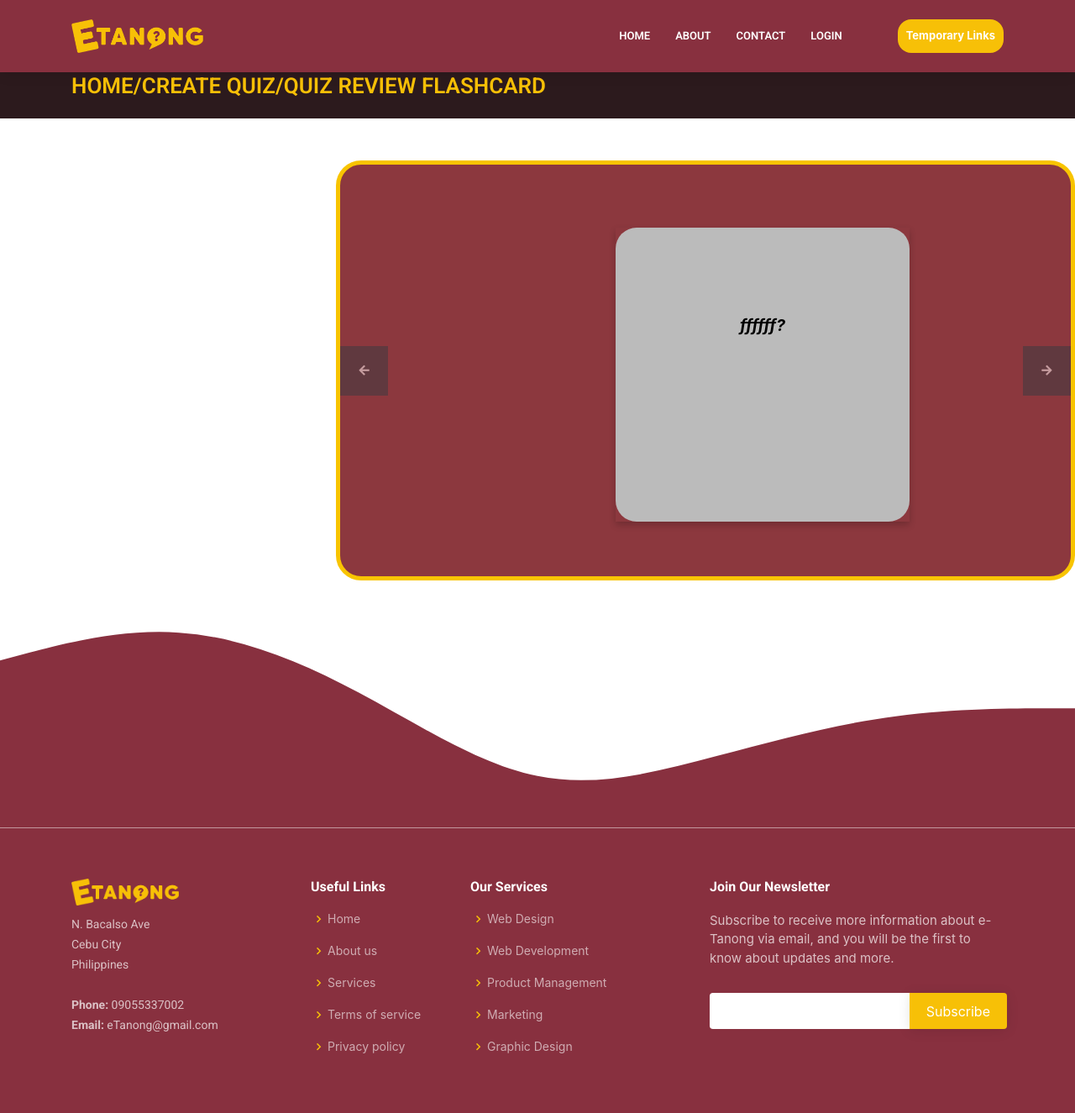
After one commit to Junemhel/Capstone, a Django app: page /App/reviewPageFlashcard in a window 1280 px wide. The commit adds this page. Shown: the whole page at 84% size. Run offline with Django 3.2, Linux system fonts and the light colour scheme; some libraries are stand-ins or nearby versions.

Commit message:
Flashcard

```diff
--- a/Etanong Github Copy/App/static/assets/css/style.css
+++ b/Etanong Github Copy/App/static/assets/css/style.css
@@ -2448,6 +2448,8 @@ input::placeholder {
 
 .show {display: block;}
 
+/*Herah Flashcard, naa sa reviewPageFlashcard.html*/
+
 /* ronald1*/
 
 /* TOP BOXES */
--- /dev/null
+++ b/Etanong Github Copy/App/templates/reviewPageFlashcard.html
@@ -0,0 +1,221 @@
+{% extends 'base.html' %}
+{% load static %}
+{% block content %}
+
+<section id="breadcrumbs" class="breadcrumbs">
+  <div class="container">
+
+    <div class="d-flex justify-content-between align-items-center">
+      <h2>HOME/CREATE QUIZ/QUIZ REVIEW FLASHCARD</h2>
+
+    </div>
+
+  </div>
+</section>
+<html lang = "en">
+   <head>
+      <meta charset = "utf-8">
+      <meta name = "viewport" content = "width = device-width, initial-scale = 1, shrink-to-fit = no">
+      <link rel="stylesheet" href="https://stackpath.bootstrapcdn.com/bootstrap/4.4.1/css/bootstrap.min.css" integrity="sha384-Vkoo8x4CGsO3+Hhxv8T/Q5PaXtkKtu6ug5TOeNV6gBiFeWPGFN9MuhOf23Q9Ifjh" crossorigin="anonymous">
+      <link rel = "stylesheet"  href="https://use.fontawesome.com/releases/v5.7.2/css/all.css">
+      <script src="https://cdnjs.cloudflare.com/ajax/libs/jquery/3.2.1/jquery.min.js"> </script>
+      <script src="https://cdn.jsdelivr.net/npm/bootstrap@4.5.3/dist/js/bootstrap.bundle.min.js" integrity="sha384-ho+j7jyWK8fNQe+A12Hb8AhRq26LrZ/JpcUGGOn+Y7RsweNrtN/tE3MoK7ZeZDyx" crossorigin="anonymous"> </script>
+       <title></title>
+      </head>
+
+<style>
+
+#demo1 {
+  height: 500px;
+  background-color: #8c383e;
+  border-radius: 50px;
+  border-style: solid;
+  border-width: 	0px;
+  padding-bottom: 20px;
+  margin-bottom:  10px;
+  max-width: 1000px;
+  margin-top: 50px;
+  margin-left: 400px;
+  border-radius: 30px;
+
+}
+
+.carousel-caption {
+    position: initial;
+    z-index: 10;
+    padding: 5rem 8rem;
+    color: rgba(78, 77, 77, 0.856);
+    text-align: center;
+    font-size: 1.2rem;
+    font-style: italic;
+    font-weight: bold;
+    line-height: 2rem
+}
+
+@media(max-width:767px) {
+    .carousel-caption {
+        position: initial;
+        z-index: 10;
+        padding: 3rem 2rem;
+        color: rgba(78, 77, 77, 0.856);
+        text-align: center;
+        font-size: 0.7rem;
+        font-style: italic;
+        font-weight: bold;
+        line-height: 1.5rem;
+    }
+}
+
+code {
+    background-color: #343a40;
+    padding: 1.4rem
+}
+@media(max-width:767px) {
+    code {
+        padding: 0.8rem
+    }
+}
+.carousel-control-prev {
+    justify-content: flex-start;
+}
+.carousel-control-next {
+    justify-content: flex-end;
+}
+
+
+.float-child.div, .caret{
+  text-align:center;
+  margin-left: 100px;
+  height:2em;
+  line-height:2em;
+  border:1px solid #EBEBEB;
+  background-color:#f8c400;
+  cursor:pointer;
+  color: #8c383e;
+  font-weight : bold;
+}
+.caret {
+  border-radius: 10px;
+  display:inline-block;
+  width:2em;
+  text-align:center;
+  border-left:none;
+  position:relative;
+  top:1px;
+  margin-left:-.3em;
+}
+
+
+.flip-card {
+  background-color: transparent;
+  margin-left: 200px;
+  margin-top: -5px;
+  width: 350px;
+  height: 350px;
+  perspective: 1000px;
+}
+
+.flip-card-inner {
+  position: relative;
+  width: 100%;
+  height: 100%;
+  text-align: center;
+  transition: transform 0.6s;
+  transform-style: preserve-3d;
+  box-shadow: 0 4px 8px 0 rgba(0,0,0,0.2);
+}
+
+.flip-card:hover .flip-card-inner {
+  transform: rotateY(180deg);
+
+}
+
+.flip-card-front, .flip-card-back {
+  position: absolute;
+  width: 100%;
+  height: 100%;
+  -webkit-backface-visibility: hidden;
+  backface-visibility: hidden;
+}
+
+.flip-card-front {
+  padding-top: 100px;
+  text-align: center;
+  border-radius: 25px;
+  background-color: #bbb;
+  color: black;
+}
+
+.flip-card-back {
+  padding-top: 100px;
+  text-align: center;
+  border-radius: 25px;
+  background-color: #f8c400;
+  color: white;
+  transform: rotateY(180deg);
+}
+</style>
+
+<div id="demo1" class="carousel slide" data-interval="false" style="border:thick solid #f8c400">
+  <div class="carousel-inner">
+            <div class="carousel-item active">
+                    <div class="carousel-caption">
+                        <div class="flip-card">
+                            <div class="flip-card-inner">
+                              <div class="flip-card-front">
+                                <p>ffffff?</p>
+                              </div>
+                              <div class="flip-card-back">
+                                <h1>Jane Da</h1>
+                                <p>Architect & Engineer</p>
+                                <p>We love that guy</p>
+                              </div>
+                            </div>
+                          </div>
+                </div>
+            </div>
+            <div class="carousel-item">
+                <div class="carousel-caption">
+                    <div class="flip-card">
+                        <div class="flip-card-inner">
+                          <div class="flip-card-front">
+                            <p>ssssss?</p>
+                          </div>
+                          <div class="flip-card-back">
+                            <h1>Vern Sy</h1>
+                            <p>Architect & Engineer</p>
+                            <p>We love that guy</p>
+                          </div>
+                        </div>
+                      </div>
+                </div>
+            </div>
+            <div class="carousel-item">
+                <div class="carousel-caption">
+                    <div class="flip-card">
+                        <div class="flip-card-inner">
+                          <div class="flip-card-front">
+                            <p>pppppp?</p>
+                          </div>
+                          <div class="flip-card-back">
+                            <h1>John Doe</h1>
+                            <p>Architect & Engineer</p>
+                            <p>We love that guy</p>
+                          </div>
+                        </div>
+                      </div>
+                </div>
+            </div>
+        </div>
+          <a class="carousel-control-prev" href="#demo1" data-slide="prev">
+            <code class='fas fa-arrow-left'> </code>
+          </a>
+          <a class="carousel-control-next" href="#demo1" data-slide="next">
+            <code class='fas fa-arrow-right'> </code>
+          </a>
+  </div>
+</div>
+
+
+
+{% endblock content %}
--- a/Etanong Github Copy/App/urls.py
+++ b/Etanong Github Copy/App/urls.py
@@ -17,6 +17,7 @@ urlpatterns = [
     path('trueorfalsequestion', views.trueorfalsequestionView.as_view(), name="trueorfalsequestion_view"),
     path('autogenerate', views.autoGenerateView.as_view(), name="autogenerate_view"),
     path('reviewpage', views.reviewPageView.as_view(), name="reviewpage_view"),
+    path('reviewPageFlashcard', views.reviewPageFlashcardView.as_view(), name="reviewpageflashcard_view"),
     path('review', views.reviewView.as_view(), name="review_view"),
     path('user', views.userView.as_view(), name="user_view"),
     path('teacherdashboard', views.teacherdashboardView.as_view(), name="teacherdashboard_view"),
--- a/Etanong Github Copy/App/views.py
+++ b/Etanong Github Copy/App/views.py
@@ -55,6 +55,10 @@ class reviewPageView(View):
 class reviewView(View):
     def get(self, request):
         return render(request, 'review.html',{})
+
+class reviewPageFlashcardView(View):
+    def get(self, request):
+        return render(request, 'reviewPageFlashcard.html', {})
 
 class createquiz2View(View):
     def get(self, request):
```
